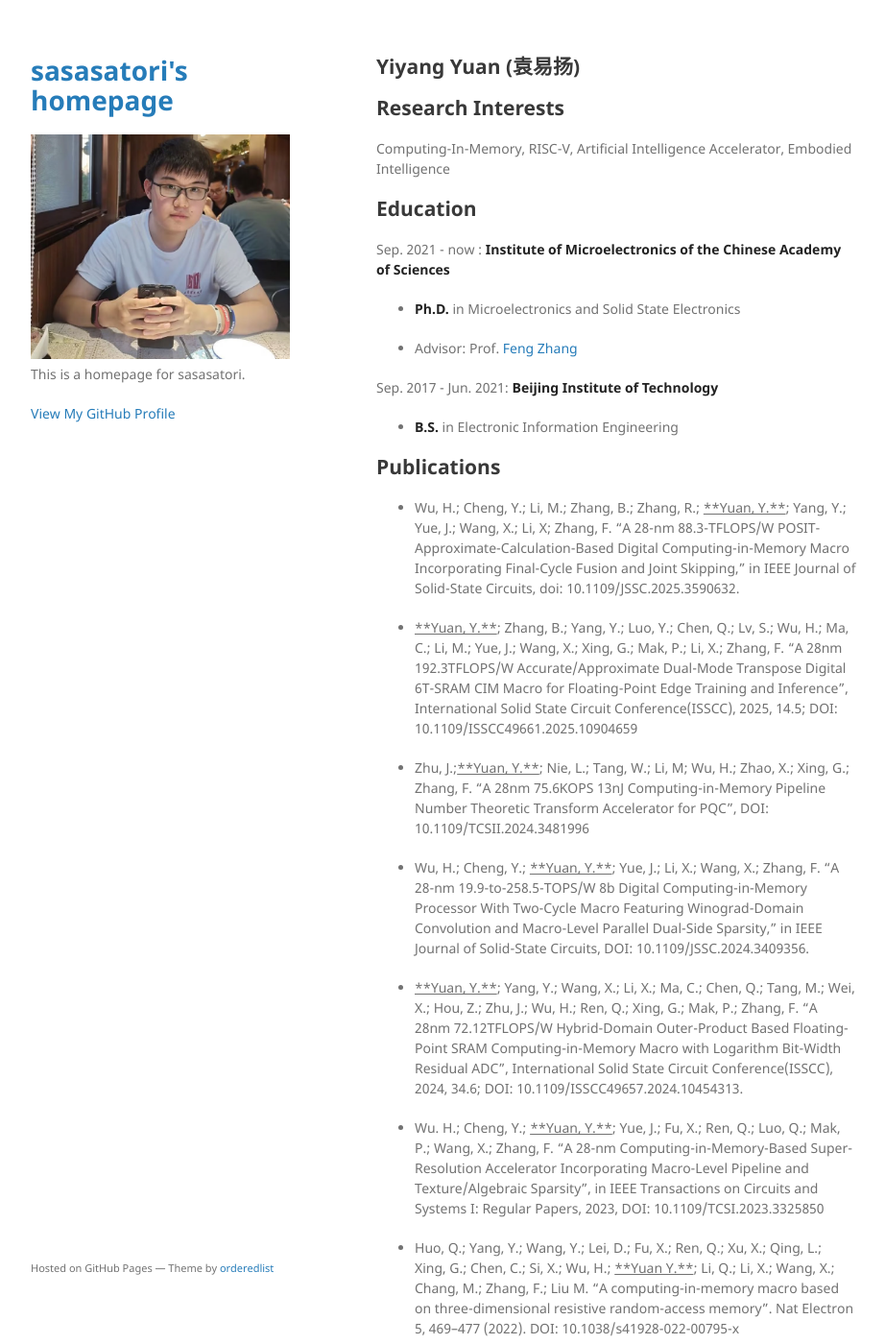
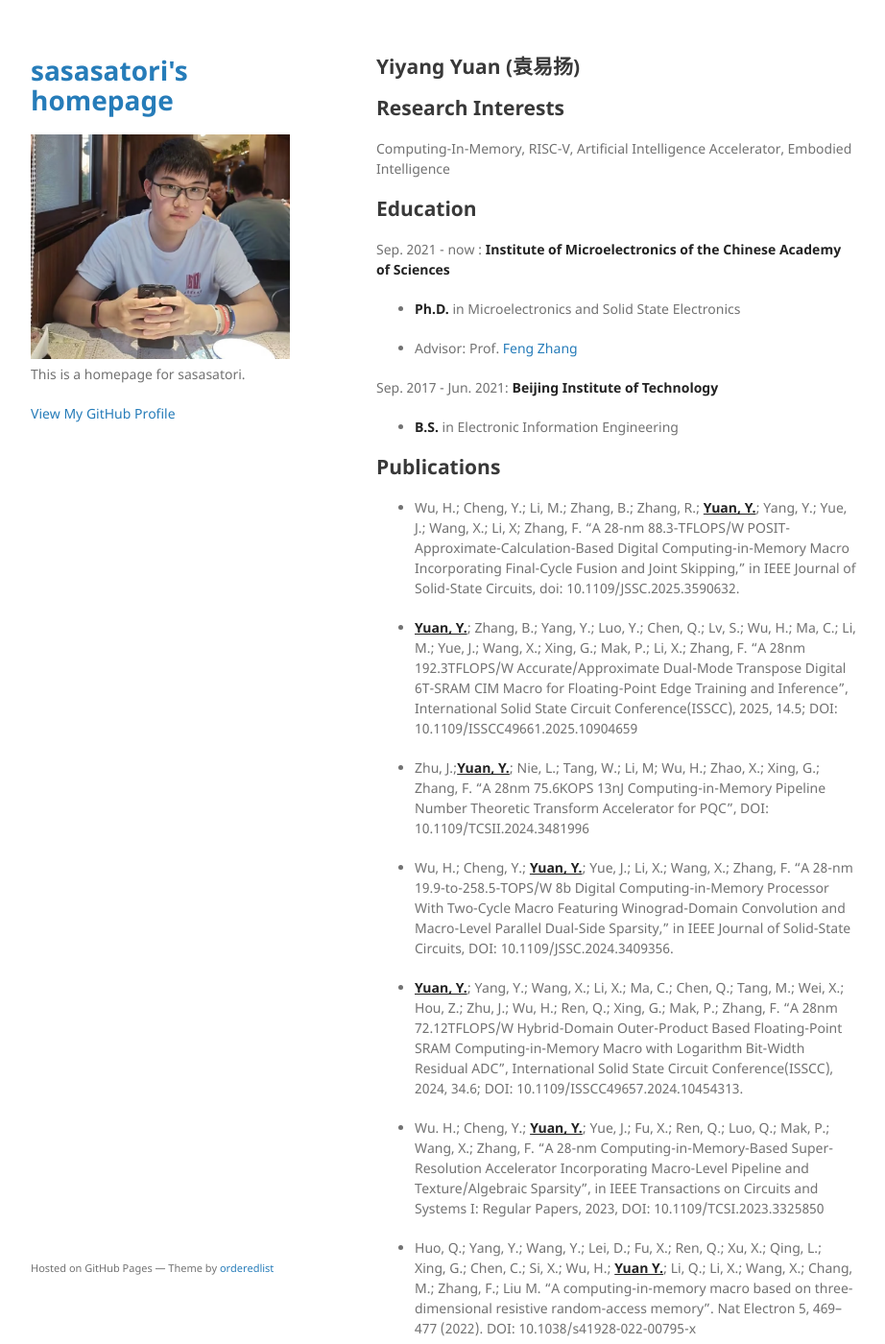
Before and after one commit to sasasatori/sasasatori.github.io, a Jekyll site: the page built from index.md, in a window 1280 px wide and 1400 px high. Shown: the whole window at 96% size, without its empty margins (178-1100 px from the left). Built offline with Jekyll 4.4.1, drawn with Linux system fonts in a browser that asks for light colours; our own code applies the rules of GitHub Pages for plain Markdown files.

Commit message:
update publications

```diff
--- a/index.md
+++ b/index.md
@@ -15,19 +15,19 @@ Sep. 2017 - Jun. 2021: **Beijing Institute of Technology**
 
 ## Publications
 
-- Wu, H.; Cheng, Y.; Li, M.; Zhang, B.; Zhang, R.; <u>**Yuan, Y.**</u>; Yang, Y.; Yue, J.; Wang, X.; Li, X; Zhang, F. "A 28-nm 88.3-TFLOPS/W POSIT-Approximate-Calculation-Based Digital Computing-in-Memory Macro Incorporating Final-Cycle Fusion and Joint Skipping," in IEEE Journal of Solid-State Circuits, doi: 10.1109/JSSC.2025.3590632.
+- Wu, H.; Cheng, Y.; Li, M.; Zhang, B.; Zhang, R.; **<u>Yuan, Y.</u>**; Yang, Y.; Yue, J.; Wang, X.; Li, X; Zhang, F. "A 28-nm 88.3-TFLOPS/W POSIT-Approximate-Calculation-Based Digital Computing-in-Memory Macro Incorporating Final-Cycle Fusion and Joint Skipping," in IEEE Journal of Solid-State Circuits, doi: 10.1109/JSSC.2025.3590632.
 
-- <u>**Yuan, Y.**</u>; Zhang, B.; Yang, Y.; Luo, Y.; Chen, Q.; Lv, S.; Wu, H.; Ma, C.; Li, M.; Yue, J.; Wang, X.; Xing, G.; Mak, P.; Li, X.; Zhang, F. "A 28nm 192.3TFLOPS/W Accurate/Approximate Dual-Mode Transpose Digital 6T-SRAM CIM Macro for Floating-Point Edge Training and Inference", International Solid State Circuit Conference(ISSCC), 2025, 14.5; DOI: 10.1109/ISSCC49661.2025.10904659
+- **<u>Yuan, Y.</u>**; Zhang, B.; Yang, Y.; Luo, Y.; Chen, Q.; Lv, S.; Wu, H.; Ma, C.; Li, M.; Yue, J.; Wang, X.; Xing, G.; Mak, P.; Li, X.; Zhang, F. "A 28nm 192.3TFLOPS/W Accurate/Approximate Dual-Mode Transpose Digital 6T-SRAM CIM Macro for Floating-Point Edge Training and Inference", International Solid State Circuit Conference(ISSCC), 2025, 14.5; DOI: 10.1109/ISSCC49661.2025.10904659
 
-- Zhu, J.;<u>**Yuan, Y.**</u>; Nie, L.; Tang, W.; Li, M; Wu, H.; Zhao, X.; Xing, G.; Zhang, F. "A 28nm 75.6KOPS 13nJ Computing-in-Memory Pipeline Number Theoretic Transform Accelerator for PQC", DOI: 10.1109/TCSII.2024.3481996
+- Zhu, J.;**<u>Yuan, Y.</u>**; Nie, L.; Tang, W.; Li, M; Wu, H.; Zhao, X.; Xing, G.; Zhang, F. "A 28nm 75.6KOPS 13nJ Computing-in-Memory Pipeline Number Theoretic Transform Accelerator for PQC", DOI: 10.1109/TCSII.2024.3481996
 
-- Wu, H.; Cheng, Y.; <u>**Yuan, Y.**</u>; Yue, J.; Li, X.; Wang, X.; Zhang, F. "A 28-nm 19.9-to-258.5-TOPS/W 8b Digital Computing-in-Memory Processor With Two-Cycle Macro Featuring Winograd-Domain Convolution and Macro-Level Parallel Dual-Side Sparsity," in IEEE Journal of Solid-State Circuits, DOI: 10.1109/JSSC.2024.3409356.
+- Wu, H.; Cheng, Y.; **<u>Yuan, Y.</u>**; Yue, J.; Li, X.; Wang, X.; Zhang, F. "A 28-nm 19.9-to-258.5-TOPS/W 8b Digital Computing-in-Memory Processor With Two-Cycle Macro Featuring Winograd-Domain Convolution and Macro-Level Parallel Dual-Side Sparsity," in IEEE Journal of Solid-State Circuits, DOI: 10.1109/JSSC.2024.3409356.
 
-- <u>**Yuan, Y.**</u>; Yang, Y.; Wang, X.; Li, X.; Ma, C.; Chen, Q.; Tang, M.; Wei, X.; Hou, Z.; Zhu, J.; Wu, H.; Ren, Q.; Xing, G.; Mak, P.; Zhang, F. "A 28nm 72.12TFLOPS/W Hybrid-Domain Outer-Product Based Floating-Point SRAM Computing-in-Memory Macro with Logarithm Bit-Width Residual ADC", International Solid State Circuit Conference(ISSCC), 2024, 34.6; DOI: 10.1109/ISSCC49657.2024.10454313.
+- **<u>Yuan, Y.</u>**; Yang, Y.; Wang, X.; Li, X.; Ma, C.; Chen, Q.; Tang, M.; Wei, X.; Hou, Z.; Zhu, J.; Wu, H.; Ren, Q.; Xing, G.; Mak, P.; Zhang, F. "A 28nm 72.12TFLOPS/W Hybrid-Domain Outer-Product Based Floating-Point SRAM Computing-in-Memory Macro with Logarithm Bit-Width Residual ADC", International Solid State Circuit Conference(ISSCC), 2024, 34.6; DOI: 10.1109/ISSCC49657.2024.10454313.
 
-- Wu. H.; Cheng, Y.; <u>**Yuan, Y.**</u>; Yue, J.; Fu, X.; Ren, Q.; Luo, Q.; Mak, P.; Wang, X.; Zhang, F. "A 28-nm Computing-in-Memory-Based Super-Resolution Accelerator Incorporating Macro-Level Pipeline and Texture/Algebraic Sparsity", in IEEE Transactions on Circuits and Systems I: Regular Papers, 2023, DOI: 10.1109/TCSI.2023.3325850
+- Wu. H.; Cheng, Y.; **<u>Yuan, Y.</u>**; Yue, J.; Fu, X.; Ren, Q.; Luo, Q.; Mak, P.; Wang, X.; Zhang, F. "A 28-nm Computing-in-Memory-Based Super-Resolution Accelerator Incorporating Macro-Level Pipeline and Texture/Algebraic Sparsity", in IEEE Transactions on Circuits and Systems I: Regular Papers, 2023, DOI: 10.1109/TCSI.2023.3325850
 
-- Huo, Q.; Yang, Y.; Wang, Y.; Lei, D.; Fu, X.; Ren, Q.; Xu, X.; Qing, L.; Xing, G.; Chen, C.; Si, X.; Wu, H.; <u>**Yuan Y.**</u>; Li, Q.; Li, X.; Wang, X.; Chang, M.; Zhang, F.; Liu M. "A computing-in-memory macro based on three-dimensional resistive random-access memory". Nat Electron 5, 469–477 (2022). DOI: 10.1038/s41928-022-00795-x
+- Huo, Q.; Yang, Y.; Wang, Y.; Lei, D.; Fu, X.; Ren, Q.; Xu, X.; Qing, L.; Xing, G.; Chen, C.; Si, X.; Wu, H.; **<u>Yuan Y.</u>**; Li, Q.; Li, X.; Wang, X.; Chang, M.; Zhang, F.; Liu M. "A computing-in-memory macro based on three-dimensional resistive random-access memory". Nat Electron 5, 469–477 (2022). DOI: 10.1038/s41928-022-00795-x
 
 
 ## Honors and Awards
```
